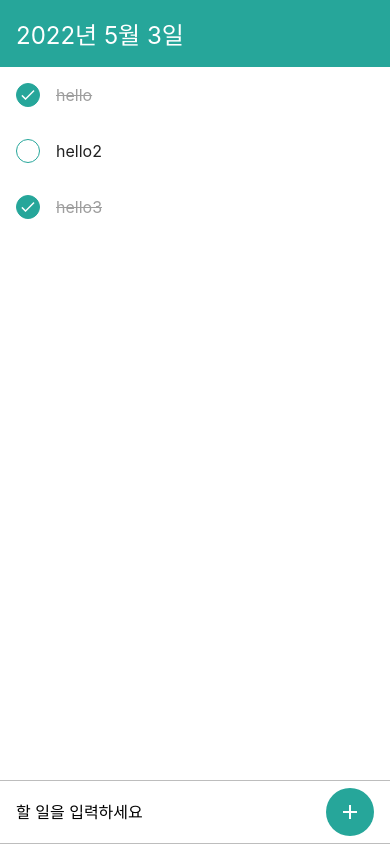
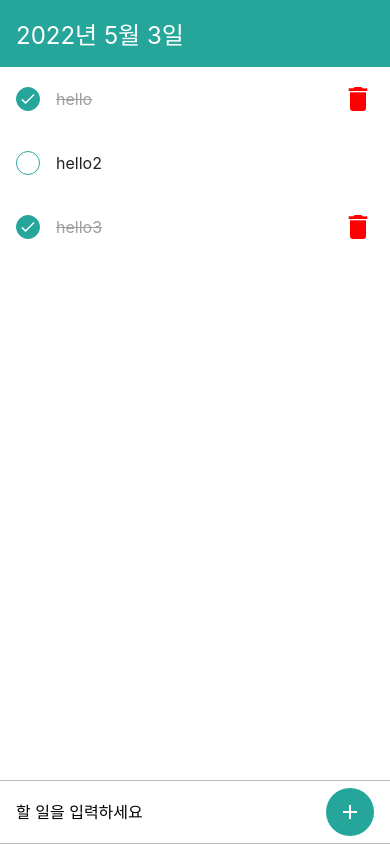
Before and after one commit to jdwns96/RN-Todo-App, a React Native app: screen / in a window 390 px wide. Built offline with nearby package versions, Linux system fonts and the light colour scheme.

Commit message:
[UPDATE] CRUD

```diff
--- a/App.tsx
+++ b/App.tsx
@@ -30,6 +30,11 @@ const App = () => {
     setTodos(nextTodos);
   };
 
+  const onRemove = (id: number) => {
+    const nextTodos = todos.filter((todo) => todo.id !== id);
+    setTodos(nextTodos);
+  };
+
   return (
     <SafeAreaView style={styles.block}>
       {/* ios, android keyboard issue */}
@@ -39,7 +44,7 @@ const App = () => {
         style={styles.avoid}
       >
         <DateHeader />
-        {todos.length === 0 ? <Empty /> : <TodoList todos={todos} onToggle={onToggle} />}
+        {todos.length === 0 ? <Empty /> : <TodoList todos={todos} onToggle={onToggle} onRemove={onRemove} />}
         <AddTodo onInsert={onInsert} />
       </KeyboardAvoidingView>
     </SafeAreaView>
--- a/package.json
+++ b/package.json
@@ -20,6 +20,7 @@
     "@react-native-community/eslint-config": "^2.0.0",
     "@types/jest": "^26.0.23",
     "@types/react-native": "^0.67.3",
+    "@types/react-native-vector-icons": "^6.4.10",
     "@types/react-test-renderer": "^17.0.1",
     "@typescript-eslint/eslint-plugin": "^5.17.0",
     "@typescript-eslint/parser": "^5.17.0",
--- a/src/components/TodoItem.tsx
+++ b/src/components/TodoItem.tsx
@@ -1,21 +1,63 @@
 import React from "react";
-import { FlatList, View, Text, StyleSheet, Image, TouchableOpacity } from "react-native";
+import { FlatList, View, Text, StyleSheet, Image, TouchableOpacity, Alert } from "react-native";
+import Icon from "react-native-vector-icons/MaterialIcons";
 
 interface Props {
   id: number;
   text: string;
   done: boolean;
   onToggle: (id: number) => void;
+  onRemove: (id: number) => void;
 }
 
 export default function TodoItem(props: Props) {
-  const { id, text, done, onToggle } = props;
+  const { id, text, done, onToggle, onRemove } = props;
+
+  const remove = () => {
+    // 제목, 내용, 버튼 배열, 옵션 객체 순서
+    Alert.alert(
+      "삭제",
+      "정말로 삭제하시겠어요?",
+      [
+        {
+          text: "취소",
+          onPress: () => {
+            return null;
+          },
+          style: "cancel",
+        },
+        {
+          text: "삭제",
+          onPress: () => {
+            onRemove(id);
+          },
+          style: "destructive",
+        },
+      ],
+      {
+        cancelable: true,
+        onDismiss: () => {
+          // Alert 이 닫힐때 호출되는 함수
+          return null;
+        },
+      },
+    );
+  };
+
   return (
     <View style={styles.item}>
+      {/* @caution!! not use to onToggle(id) rendering issue */}
       <TouchableOpacity onPress={() => onToggle(id)}>
         <View style={[styles.circle, done && styles.filled]}>{done && <Image source={require("../assets/icons/check_white/check_white.png")} />}</View>
       </TouchableOpacity>
       <Text style={[styles.text, done && styles.lineThrough]}>{text}</Text>
+      {done ? (
+        <TouchableOpacity onPress={remove}>
+          <Icon name="delete" size={32} color="red" />
+        </TouchableOpacity>
+      ) : (
+        <View style={styles.removePlaceholder} />
+      )}
     </View>
   );
 }
@@ -48,4 +90,8 @@ const styles = StyleSheet.create({
     color: "#9e9e9e",
     textDecorationLine: "line-through", // 취소선
   },
+  removePlaceholder: {
+    width: 32,
+    height: 32,
+  },
 });
--- a/src/components/TodoList.tsx
+++ b/src/components/TodoList.tsx
@@ -5,11 +5,12 @@ import TodoItem from "./TodoItem";
 interface Props {
   todos: { id: number; text: string; done: boolean }[];
   onToggle: (id: number) => void;
+  onRemove: (id: number) => void;
 }
 
 export default function TodoList(props: Props) {
-  const { todos, onToggle } = props;
-  return <FlatList style={styles.list} data={todos} renderItem={({ item }) => <TodoItem onToggle={onToggle} {...item} />} keyExtractor={(item) => item.id.toString()} />;
+  const { todos, onToggle, onRemove } = props;
+  return <FlatList style={styles.list} data={todos} renderItem={({ item }) => <TodoItem onToggle={onToggle} onRemove={onRemove} {...item} />} keyExtractor={(item) => item.id.toString()} />;
 }
 
 const styles = StyleSheet.create({
```
Also changed, not shown: 2 other files (tests, documents, lock files or other folders).
